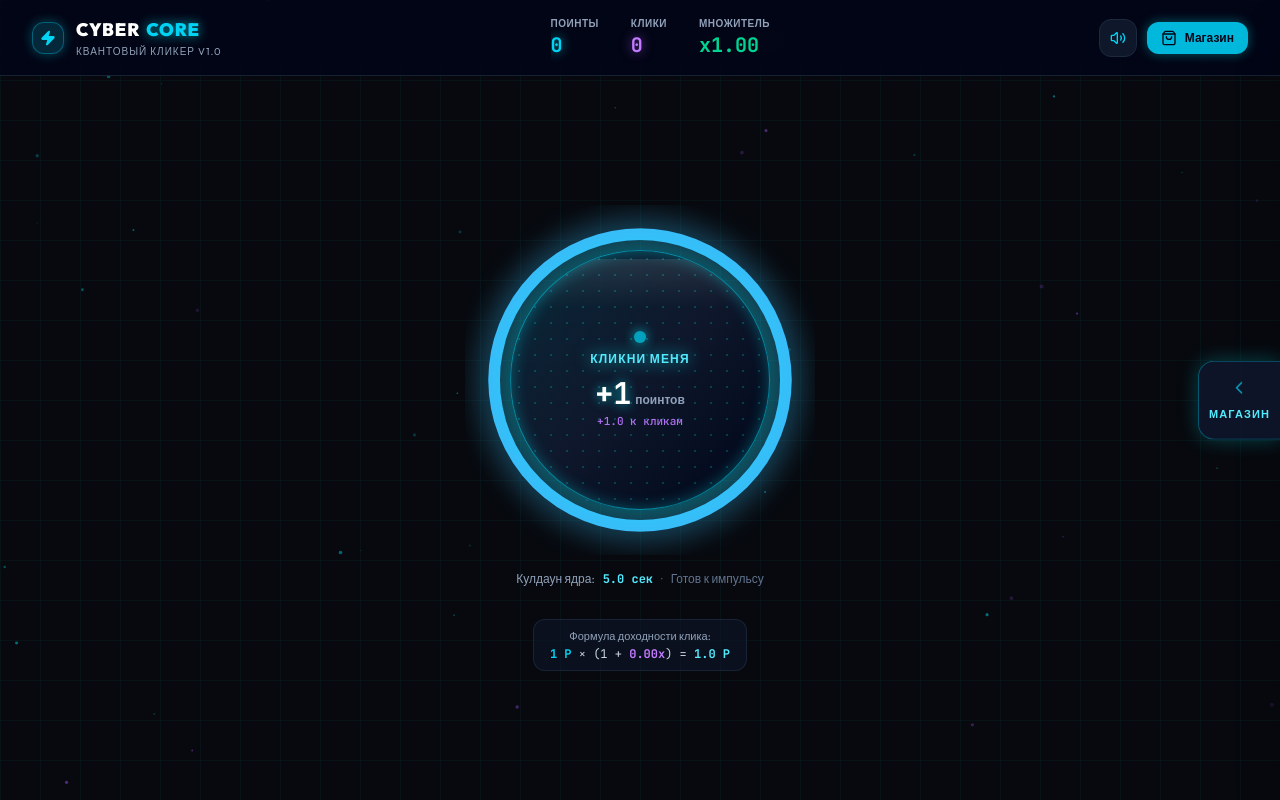
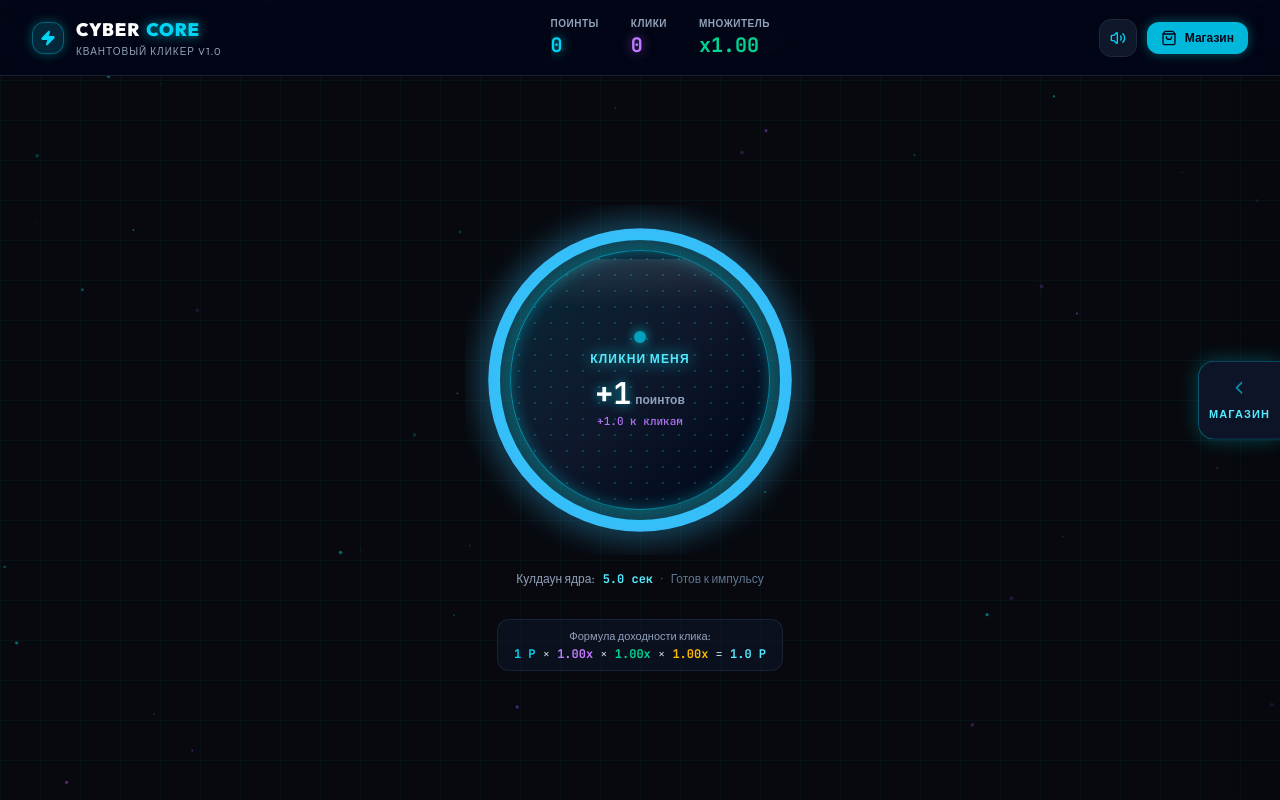
Before and after one commit to Anotheroneuser308/Click-, a React (Vite) app: page / in a window 1280 px wide. Built offline with nearby package versions, Linux system fonts and the light colour scheme.

Commit message:
Update click multiplier formula display

```diff
--- a/src/App.tsx
+++ b/src/App.tsx
@@ -453,13 +453,12 @@ export default function App() {
           </div>
           <div className="font-mono-numbers text-xs text-slate-300 mt-0.5">
             <span className="text-cyan-400 font-semibold">{clickYields.basePoints.toFixed(0)} P</span>
-            {' × '}(1 + <span className="text-purple-400 font-semibold">{(state.clicks * 0.01).toFixed(2)}x</span>
-            {state.upgrades.multiplierBonus > 0 && (
-              <> + <span className="text-emerald-400 font-semibold">{(state.upgrades.multiplierBonus * 0.1).toFixed(1)}x</span></>
-            )}
-            ){state.prestigeUpgrades.quantumImpulse > 0 && (
-              <> × <span className="text-amber-400 font-semibold">{(1 + state.prestigeUpgrades.quantumImpulse * 0.5).toFixed(1)}x</span></>
-            )}
+            {' × '}
+            <span className="text-purple-400 font-semibold">{clickYields.clickMultiplier.toFixed(2)}x</span>
+            {' × '}
+            <span className="text-emerald-400 font-semibold">{Math.pow(1.1, state.upgrades.multiplierBonus).toFixed(2)}x</span>
+            {' × '}
+            <span className="text-amber-400 font-semibold">{clickYields.prestigeMultiplier.toFixed(2)}x</span>
             {' = '}
             <strong className="text-cyan-300 font-bold">{clickYields.pointsEarned.toFixed(1)} P</strong>
           </div>
```
